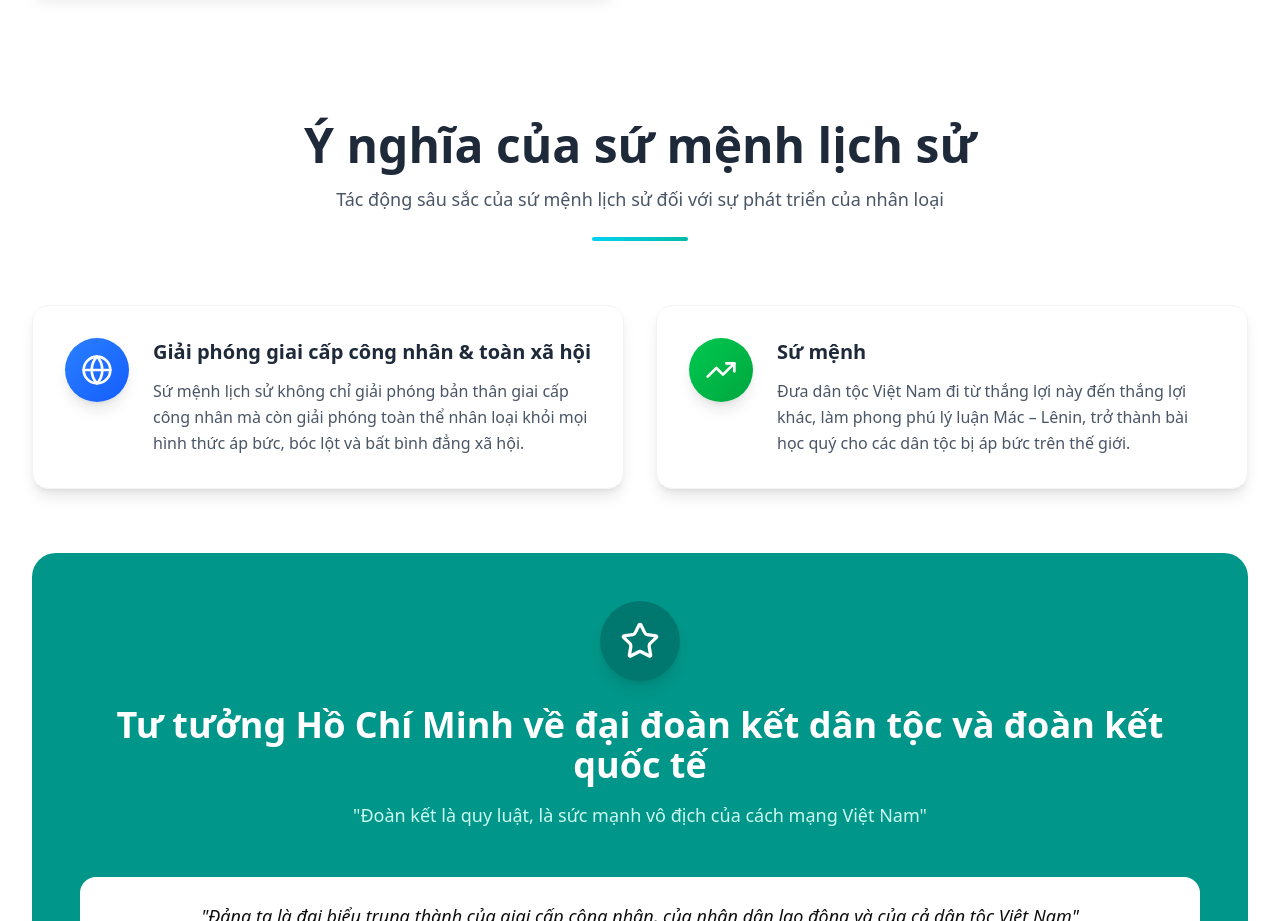
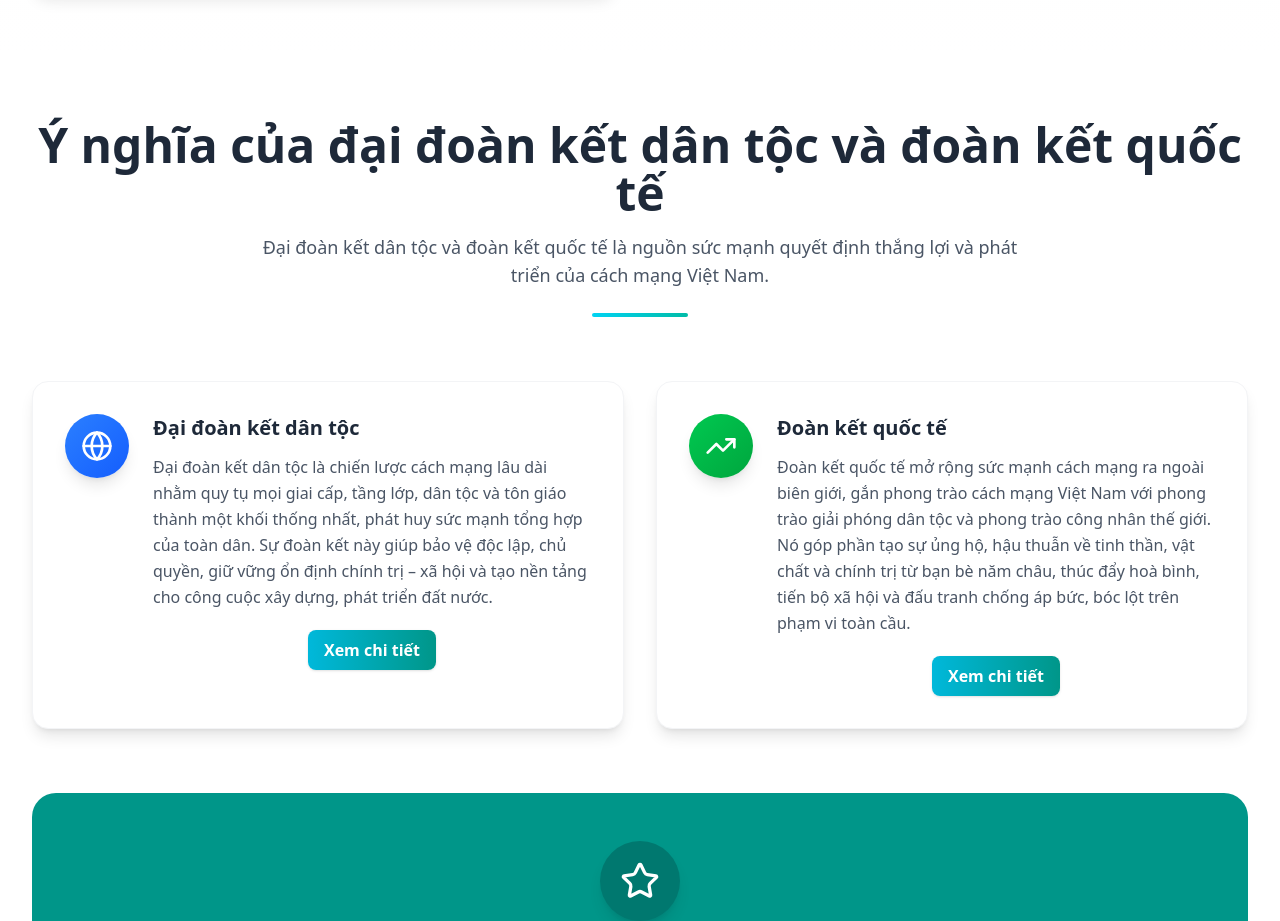
Before and after one commit to gitdev-mdat/HCM_Assignment, a React (Vite) app: page / in a window 1280 px wide. Shown: the part 4520-5441 px from the top of the page. Built offline with nearby package versions, Linux system fonts and the light colour scheme.

Commit message:
Sửa nội dung trang 6

```diff
--- a/src/components/presentation/ImpactSection.jsx
+++ b/src/components/presentation/ImpactSection.jsx
@@ -12,11 +12,10 @@ const ImpactSection = () => {
         {/* Header */}
         <div className="text-center mb-16">
           <h2 className="text-3xl sm:text-4xl md:text-5xl font-bold text-gray-800 mb-4">
-            Ý nghĩa của sứ mệnh lịch sử
+            Ý nghĩa của đại đoàn kết dân tộc và đoàn kết quốc tế
           </h2>
           <p className="text-lg text-gray-600 max-w-3xl mx-auto mb-6">
-            Tác động sâu sắc của sứ mệnh lịch sử đối với sự phát triển của nhân
-            loại
+            Đại đoàn kết dân tộc và đoàn kết quốc tế là nguồn sức mạnh quyết định thắng lợi và phát triển của cách mạng Việt Nam.
           </p>
           <div className="w-24 h-1 bg-gradient-to-r from-cyan-400 to-teal-500 mx-auto rounded-full" />
         </div>
@@ -47,6 +46,17 @@ const ImpactSection = () => {
                     <p className="text-gray-600 leading-relaxed">
                       {impact.description}
                     </p>
+
+                    {/* CTA */}
+                    <div className="mt-5 flex items-center justify-center gap-3">
+                      <button
+                        onClick={() => setActive(impact)}
+                        className="px-4 py-2 rounded-lg bg-gradient-to-r from-cyan-500 to-teal-600 text-white font-semibold shadow hover:brightness-95 transition focus:outline-none focus:ring-4 focus:ring-cyan-200"
+                        aria-label={`Xem chi tiết ${impact.title}`}
+                      >
+                        Xem chi tiết
+                      </button>
+                    </div>
                   </div>
                 </div>
               </div>
--- a/src/data/impact-section-data.js
+++ b/src/data/impact-section-data.js
@@ -4,9 +4,9 @@ export const impacts = [
   {
     id: 1,
     icon: Globe,
-    title: "Giải phóng giai cấp công nhân & toàn xã hội",
+    title: "Đại đoàn kết dân tộc",
     description:
-      "Sứ mệnh lịch sử không chỉ giải phóng bản thân giai cấp công nhân mà còn giải phóng toàn thể nhân loại khỏi mọi hình thức áp bức, bóc lột và bất bình đẳng xã hội.",
+      "Đại đoàn kết dân tộc là chiến lược cách mạng lâu dài nhằm quy tụ mọi giai cấp, tầng lớp, dân tộc và tôn giáo thành một khối thống nhất, phát huy sức mạnh tổng hợp của toàn dân. Sự đoàn kết này giúp bảo vệ độc lập, chủ quyền, giữ vững ổn định chính trị – xã hội và tạo nền tảng cho công cuộc xây dựng, phát triển đất nước.",
     color: "from-blue-500 to-blue-600",
     bgColor: "bg-blue-50",
     textColor: "text-blue-800",
@@ -14,9 +14,9 @@ export const impacts = [
   {
     id: 2,
     icon: TrendingUp,
-    title: "Sứ mệnh",
+    title: "Đoàn kết quốc tế",
     description:
-      "Đưa dân tộc Việt Nam đi từ thắng lợi này đến thắng lợi khác, làm phong phú lý luận Mác – Lênin, trở thành bài học quý cho các dân tộc bị áp bức trên thế giới.",
+      "Đoàn kết quốc tế mở rộng sức mạnh cách mạng ra ngoài biên giới, gắn phong trào cách mạng Việt Nam với phong trào giải phóng dân tộc và phong trào công nhân thế giới. Nó góp phần tạo sự ủng hộ, hậu thuẫn về tinh thần, vật chất và chính trị từ bạn bè năm châu, thúc đẩy hoà bình, tiến bộ xã hội và đấu tranh chống áp bức, bóc lột trên phạm vi toàn cầu.",
     color: "from-green-500 to-green-600",
     bgColor: "bg-green-50",
     textColor: "text-green-800",
```
